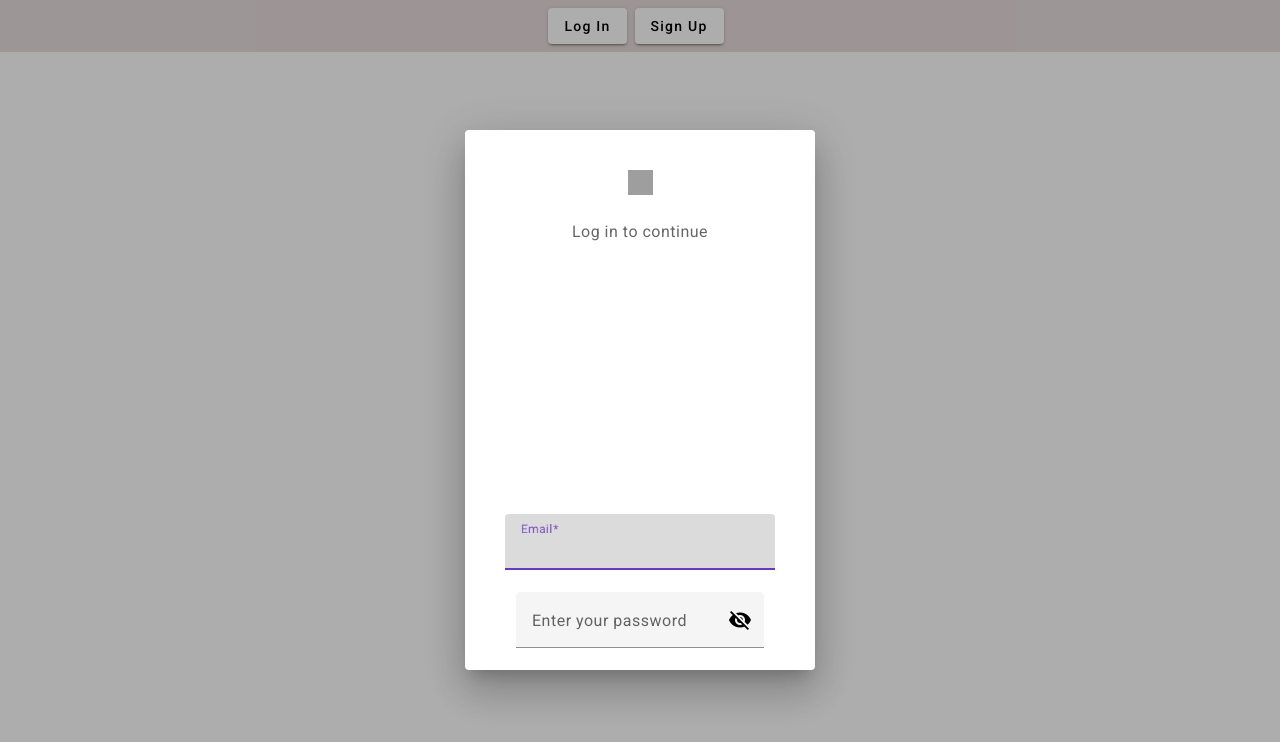
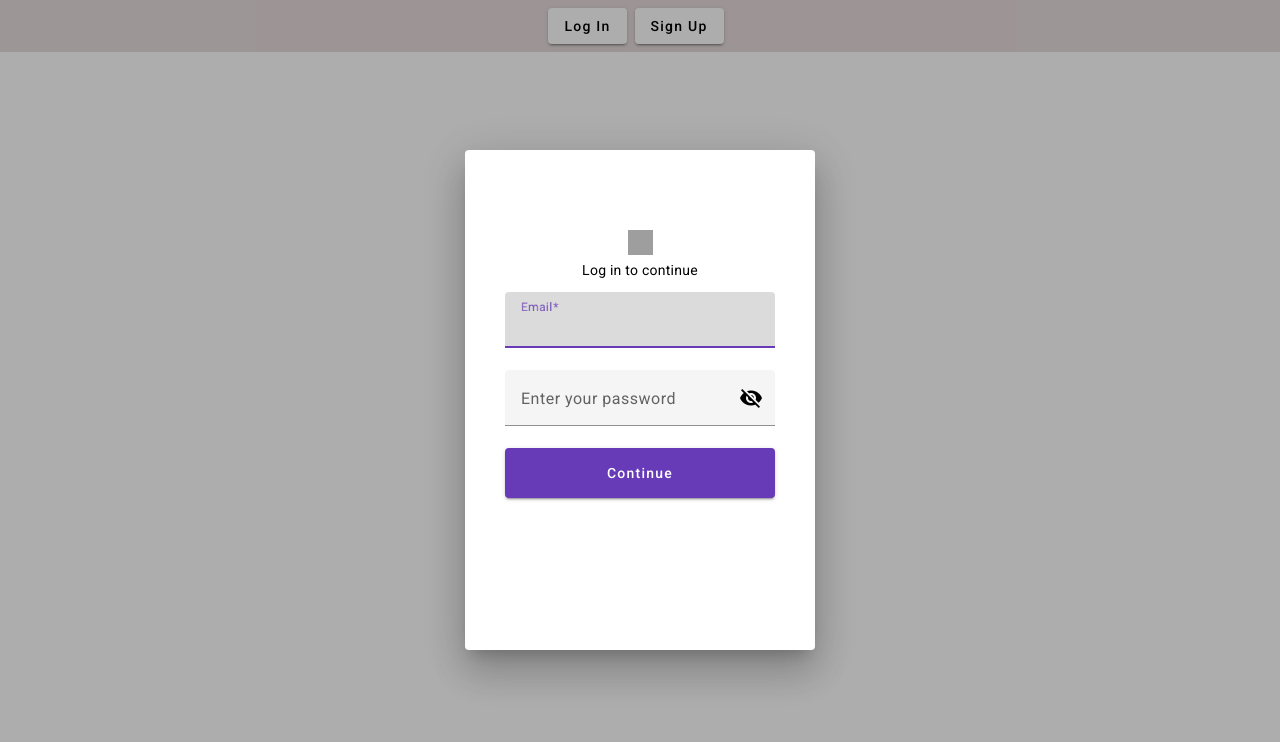
Before and after one commit to sashalarin202/web-auth, an Angular app in the folder web-auth/: page / in a window 1280 px wide. Both pictures are taken after a click on the button "Log In". Shown: the top 742 px of the page. Built offline with nearby package versions, Linux system fonts and the light colour scheme; grey boxes are pictures that could not be loaded.

Commit message:
Add fields to sighIn Form + validation

```diff
--- a/web-auth/src/app/components/dialog/dialog.component.html
+++ b/web-auth/src/app/components/dialog/dialog.component.html
@@ -3,7 +3,7 @@
         <div>
             <img  class="mat-dialog-img" src="https://encrypted-tbn0.gstatic.com/images?q=tbn:ANd9GcTy_brzbIf-LQQmVl0W2353cshz4J2tRnJ9pV0lqqcONfcIeuiV_XGTkACqnlFl0I6oNd4&usqp=CAU" alt="">
         </div>
-        <div mat-dialog-content class="mat-dialog-content">Log in to continue</div>
+        <p>Log in to continue</p>
         <form class="example-form">
             <mat-form-field class="example-full-width">
               <mat-label>Email</mat-label>
@@ -16,14 +16,15 @@
               </mat-error>
             </mat-form-field>
           </form>
-          <div class="example-container">
-            <mat-form-field appearance="fill">
-              <mat-label>Enter your password</mat-label>
-              <input matInput [type]="hide ? 'password' : 'text'">
-              <button mat-icon-button matSuffix (click)="hide = !hide" [attr.aria-label]="'Hide password'" [attr.aria-pressed]="hide">
-                <mat-icon>{{hide ? 'visibility_off' : 'visibility'}}</mat-icon>
-              </button>
-            </mat-form-field>
-          </div>
+          <form class="example-form">
+            <mat-form-field appearance="fill" class="example-full-width">
+                <mat-label>Enter your password</mat-label>
+                <input matInput [type]="hide ? 'password' : 'text'">
+                <button type="button" mat-icon-button matSuffix (click)="hide = !hide" [attr.aria-label]="'Hide password'" [attr.aria-pressed]="hide">
+                  <mat-icon>{{hide ? 'visibility_off' : 'visibility'}}</mat-icon>
+                </button>
+              </mat-form-field>
+        </form>
+        <button mat-raised-button color="primary" class="mat-dialog-btn">Continue</button>
     </div>
 </div>
--- a/web-auth/src/app/components/dialog/dialog.component.scss
+++ b/web-auth/src/app/components/dialog/dialog.component.scss
@@ -5,11 +5,10 @@
     .mat-dialog-area{
         display: flex;
         flex-direction: column;
-        justify-content: space-between;
         align-items: center;
 
         height: 100%;
-        margin: 40px;
+        padding: 80px 40px;
 
 
         .mat-dialog-img{
@@ -27,9 +26,11 @@
             width: 100%;
           }
 
-        .mat-dialog-content{
-            height: 100px;
+        .mat-dialog-btn{
+            height: 50px;
+            width: 100%;
         }
+
     }
 
 
--- a/web-auth/src/app/components/dialog/dialog.component.ts
+++ b/web-auth/src/app/components/dialog/dialog.component.ts
@@ -1,5 +1,5 @@
 import { Component } from '@angular/core';
-import { FormControl, Validators } from '@angular/forms';
+import { FormControl, FormGroup, Validators } from '@angular/forms';
 import { MatDialog } from '@angular/material/dialog';
 
 @Component({
@@ -8,6 +8,14 @@ import { MatDialog } from '@angular/material/dialog';
   styleUrls: ['./dialog.component.scss']
 })
 export class DialogComponent {
-  hide = true;
+  hide: boolean = true;
+
+
+
   emailFormControl = new FormControl('', [Validators.required, Validators.email]);
+  passwordFormControl = new FormControl('', [Validators.required]);
+  // signInForm = new FormGroup({
+  //   emailFormControl: new FormControl('', [Validators.required, Validators.email])
+  //   passwordFormControl: new FormControl('', [Validators.required, Validators.email ])
+  // });
 }
```
